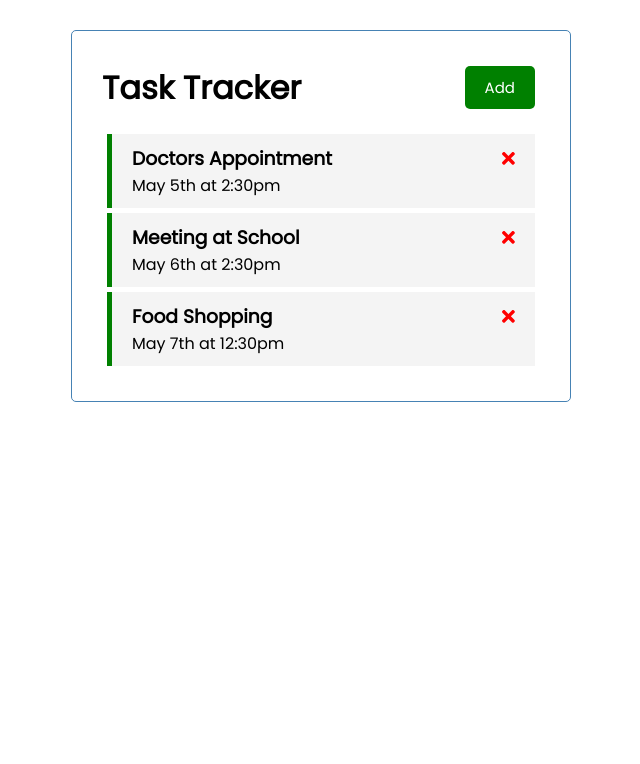
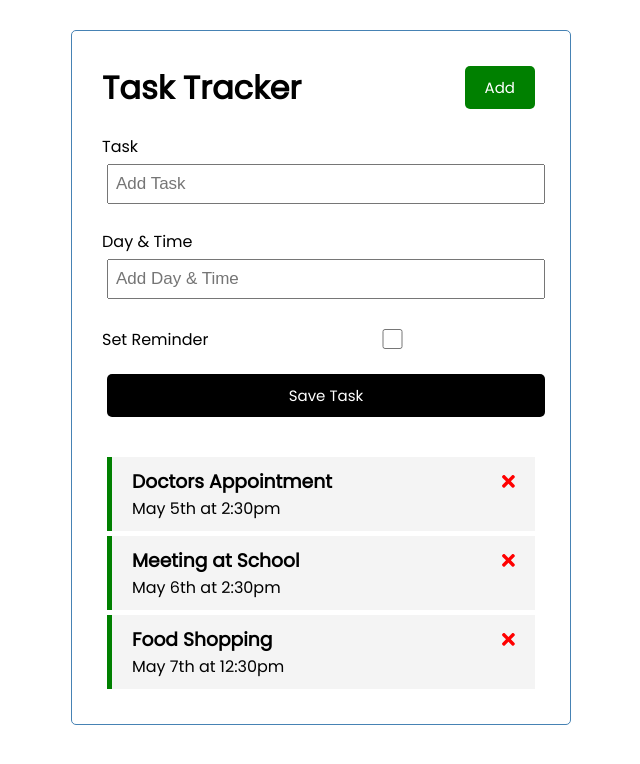
Before and after one commit to ivanpuebla10/angular_p1, an Angular app: page / in a window 1280 px wide. Shown: the top 764 px of the page, without its empty margins (319-959 px from the left). Built offline with nearby package versions, Linux system fonts and the light colour scheme; data requests are answered from the project's data file.

Commit message:
add task form added

```diff
--- a/src/app/components/add-task/add-task.component.css
+++ b/src/app/components/add-task/add-task.component.css
@@ -0,0 +1,3 @@
+.add-form {
+    margin-bottom: 40px;
+}
--- a/src/app/components/add-task/add-task.component.html
+++ b/src/app/components/add-task/add-task.component.html
@@ -1 +1,15 @@
-<p>add-task works!</p>
+<form class="add-form">
+    <div class="form-control">
+        <label for="text">Task</label>
+        <input type="text" name="text" id="text" placeholder="Add Task">
+    </div>
+    <div class="form-control">
+        <label for="day">Day & Time</label>
+        <input type="text" name="day" id="day" placeholder="Add Day & Time">
+    </div>
+    <div class="form-control form-control-check">
+        <label for="reminder">Set Reminder</label>
+        <input type="checkbox" name="reminder" placeholder="reminder">
+    </div>
+    <input type="submit" value="Save Task" class="btn btn-block">
+</form>
--- a/src/app/components/tasks/tasks.component.html
+++ b/src/app/components/tasks/tasks.component.html
@@ -1 +1,2 @@
+<app-add-task></app-add-task>
 <app-task-item *ngFor="let task of tasks" [task]="task" (onDeleteTask)="deleteTask(task)" (onToggleReminder)="toggleReminder(task)"></app-task-item>
```
